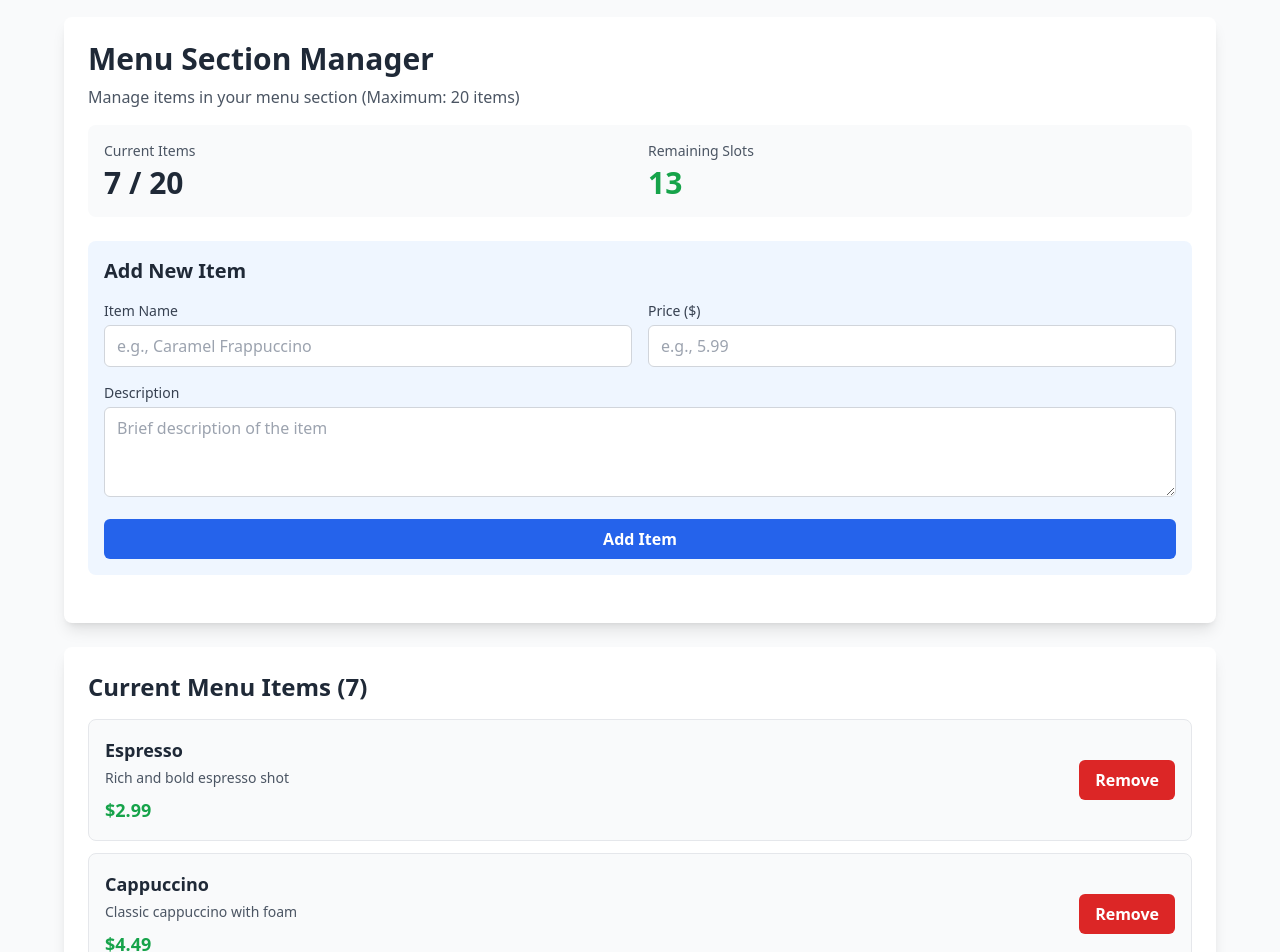
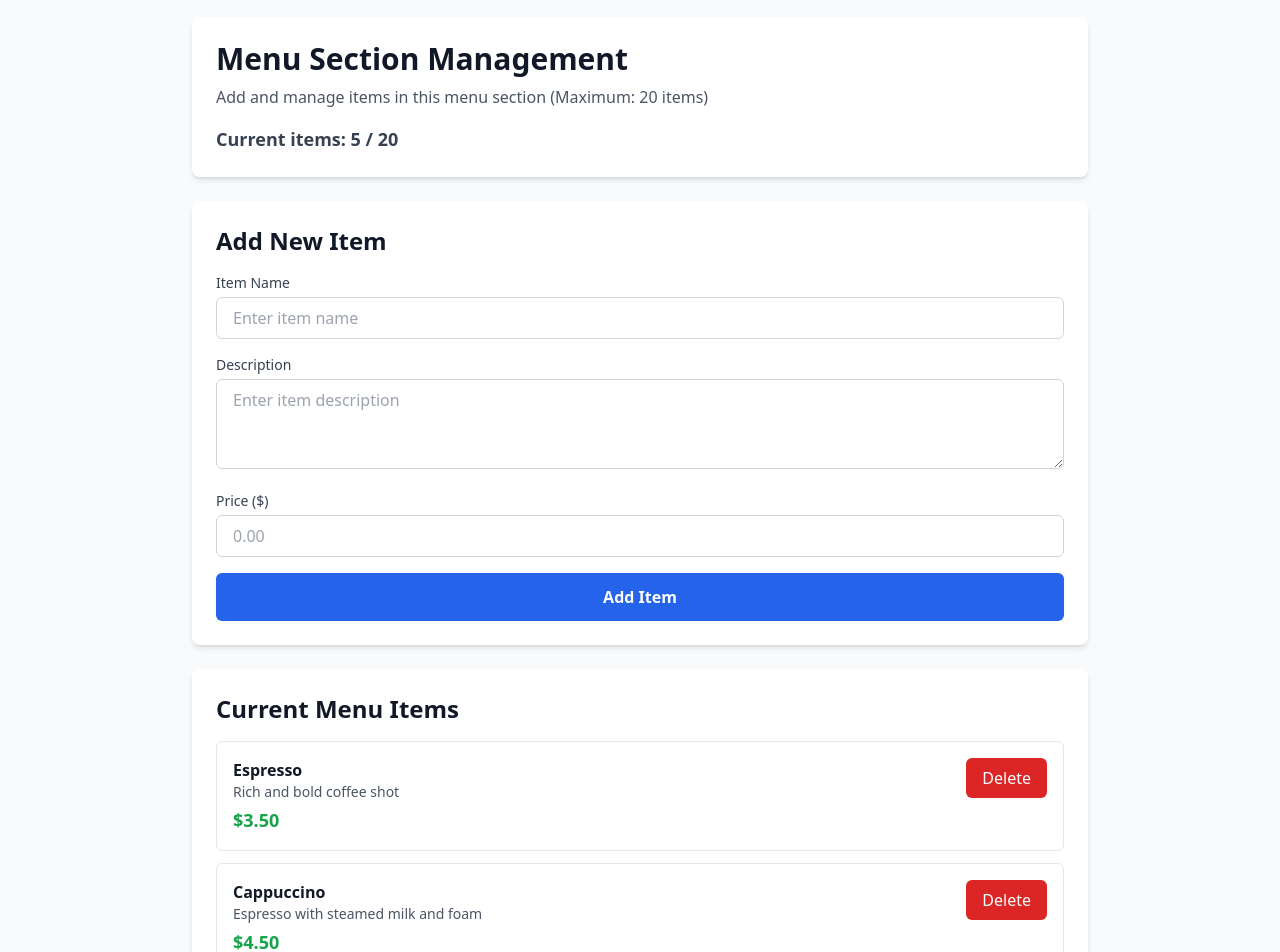
Before and after one commit to dhannan12/pilot-dev-test, a React (Vite) app: page / in a window 1280 px wide. Shown: the part 140-1092 px from the top of the page. Built offline with nearby package versions, Linux system fonts and the light colour scheme.

Commit message:
feat: SCRUM-1158 — AdminTriesTo

```diff
--- a/src/components/AdminTriesTo.tsx
+++ b/src/components/AdminTriesTo.tsx
@@ -1,7 +1,7 @@
 /**
- * AdminTriesTo — Admin interface for managing menu section items with 20-item limit enforcement
+ * AdminTriesTo — Admin menu section management with 20-item limit enforcement
  *
- * Features: item addition, limit validation, error messaging, item removal, item counter
+ * Features: item addition form, real-time validation, item limit warning, item removal, count display
  *
  * Ticket: SCRUM-1158 | Branch: proto/SCRUM-1151
  */
@@ -9,244 +9,188 @@
 import React, { useState } from 'react'
 
 interface MenuItem {
-  id: number
+  id: string
   name: string
+  description: string
   price: number
-  description: string
 }
 
-const INITIAL_MENU_ITEMS: MenuItem[] = [
-  { id: 1, name: 'Espresso', price: 2.99, description: 'Rich and bold espresso shot' },
-  { id: 2, name: 'Cappuccino', price: 4.49, description: 'Classic cappuccino with foam' },
-  { id: 3, name: 'Latte', price: 4.99, description: 'Smooth and creamy latte' },
-  { id: 4, name: 'Mocha', price: 5.49, description: 'Chocolate-infused coffee drink' },
-  { id: 5, name: 'Americano', price: 3.49, description: 'Espresso with hot water' },
-  { id: 6, name: 'Cold Brew', price: 4.29, description: 'Smooth cold-steeped coffee' },
-  { id: 7, name: 'Macchiato', price: 3.99, description: 'Espresso with a dollop of foam' },
+const MOCK_MENU_ITEMS: MenuItem[] = [
+  { id: '1', name: 'Espresso', description: 'Rich and bold coffee shot', price: 3.50 },
+  { id: '2', name: 'Cappuccino', description: 'Espresso with steamed milk and foam', price: 4.50 },
+  { id: '3', name: 'Latte', description: 'Smooth espresso with steamed milk', price: 4.75 },
+  { id: '4', name: 'Americano', description: 'Espresso with hot water', price: 3.75 },
+  { id: '5', name: 'Mocha', description: 'Espresso with chocolate and steamed milk', price: 5.25 },
 ]
 
+const MAX_ITEMS = 20
+
 export default function AdminTriesTo() {
-  const [menuItems, setMenuItems] = useState<MenuItem[]>(INITIAL_MENU_ITEMS)
-  const [itemName, setItemName] = useState('')
-  const [itemPrice, setItemPrice] = useState('')
-  const [itemDescription, setItemDescription] = useState('')
+  const [items, setItems] = useState<MenuItem[]>(MOCK_MENU_ITEMS)
+  const [name, setName] = useState('')
+  const [description, setDescription] = useState('')
+  const [price, setPrice] = useState('')
   const [error, setError] = useState('')
-  const [successMessage, setSuccessMessage] = useState('')
-
-  const MAX_ITEMS = 20
 
   const handleAddItem = (e: React.FormEvent) => {
     e.preventDefault()
     setError('')
-    setSuccessMessage('')
 
-    // Validate fields
-    if (!itemName.trim()) {
-      setError('Item name is required')
+    if (items.length >= MAX_ITEMS) {
+      setError(`Cannot add more than ${MAX_ITEMS} items to a menu section.`)
       return
     }
 
-    if (!itemPrice || parseFloat(itemPrice) <= 0) {
-      setError('Valid price is required')
+    if (!name.trim() || !description.trim() || !price) {
+      setError('All fields are required.')
       return
     }
 
-    if (!itemDescription.trim()) {
-      setError('Item description is required')
+    const priceNum = parseFloat(price)
+    if (isNaN(priceNum) || priceNum <= 0) {
+      setError('Price must be a valid positive number.')
       return
     }
 
-    // Check item limit
-    if (menuItems.length >= MAX_ITEMS) {
-      setError(`Cannot add more than ${MAX_ITEMS} items to a menu section`)
-      return
+    const newItem: MenuItem = {
+      id: Date.now().toString(),
+      name: name.trim(),
+      description: description.trim(),
+      price: priceNum,
     }
 
-    // Add new item
-    const newItem: MenuItem = {
-      id: Math.max(...menuItems.map(item => item.id), 0) + 1,
-      name: itemName.trim(),
-      price: parseFloat(itemPrice),
-      description: itemDescription.trim(),
+    setItems([...items, newItem])
+    setName('')
+    setDescription('')
+    setPrice('')
   }
 
-    setMenuItems([...menuItems, newItem])
-    setSuccessMessage(`"${newItem.name}" added successfully!`)
-
-    // Clear form
-    setItemName('')
-    setItemPrice('')
-    setItemDescription('')
+  const handleDeleteItem = (id: string) => {
+    setItems(items.filter(item => item.id !== id))
+    setError('')
   }
 
-  const handleRemoveItem = (id: number) => {
-    setMenuItems(menuItems.filter(item => item.id !== id))
-    setError('')
-    setSuccessMessage('Item removed successfully')
-  }
-
-  const itemsRemaining = MAX_ITEMS - menuItems.length
+  const isLimitReached = items.length >= MAX_ITEMS
 
   return (
     <div data-testid="admintriesto" className="min-h-screen bg-gray-50 p-8">
-      <div className="max-w-6xl mx-auto">
-        <div className="bg-white rounded-lg shadow-lg p-6 mb-6">
-          <h1 className="text-3xl font-bold text-gray-800 mb-2">
-            Menu Section Manager
-          </h1>
+      <div className="max-w-4xl mx-auto">
+        <div className="bg-white rounded-lg shadow-md p-6 mb-6">
+          <h1 className="text-3xl font-bold text-gray-900 mb-2">Menu Section Management</h1>
           <p className="text-gray-600 mb-4">
-            Manage items in your menu section (Maximum: {MAX_ITEMS} items)
+            Add and manage items in this menu section (Maximum: {MAX_ITEMS} items)
           </p>
-
-          {/* Item Counter */}
-          <div className="flex items-center gap-4 mb-6 p-4 bg-gray-50 rounded-lg">
-            <div className="flex-1">
-              <div className="text-sm text-gray-600 mb-1">Current Items</div>
-              <div className="text-3xl font-bold text-gray-800">
-                {menuItems.length} / {MAX_ITEMS}
-              </div>
-            </div>
-            <div className="flex-1">
-              <div className="text-sm text-gray-600 mb-1">Remaining Slots</div>
-              <div className={`text-3xl font-bold ${itemsRemaining <= 0 ? 'text-red-600' : itemsRemaining <= 5 ? 'text-yellow-600' : 'text-green-600'}`}>
-                {itemsRemaining}
-              </div>
+          <div className={`text-lg font-semibold ${isLimitReached ? 'text-red-600' : 'text-gray-700'}`}>
+            Current items: {items.length} / {MAX_ITEMS}
           </div>
         </div>
 
-          {/* Add Item Form */}
-          <form onSubmit={handleAddItem} className="mb-6 p-4 bg-blue-50 rounded-lg">
-            <h2 className="text-xl font-semibold text-gray-800 mb-4">
-              Add New Item
-            </h2>
+        <div className="bg-white rounded-lg shadow-md p-6 mb-6">
+          <h2 className="text-2xl font-bold text-gray-900 mb-4">Add New Item</h2>
 
-            <div className="grid grid-cols-1 md:grid-cols-2 gap-4 mb-4">
+          {error && (
+            <div className="mb-4 p-4 bg-red-100 border border-red-400 text-red-700 rounded">
+              {error}
+            </div>
+          )}
+
+          {isLimitReached && (
+            <div className="mb-4 p-4 bg-yellow-100 border border-yellow-400 text-yellow-800 rounded">
+              Warning: Maximum item limit reached. Remove items to add new ones.
+            </div>
+          )}
+
+          <form onSubmit={handleAddItem} className="space-y-4">
             <div>
-                <label htmlFor="item-name" className="block text-sm font-medium text-gray-700 mb-1">
+              <label htmlFor="name" className="block text-sm font-medium text-gray-700 mb-1">
                 Item Name
               </label>
               <input
-                  id="item-name"
+                id="name"
+                type="text"
                 data-testid="admintriesto-name"
-                  type="text"
-                  value={itemName}
-                  onChange={(e) => setItemName(e.target.value)}
-                  placeholder="e.g., Caramel Frappuccino"
-                  className="w-full px-3 py-2 border border-gray-300 rounded-md focus:outline-none focus:ring-2 focus:ring-blue-500"
+                value={name}
+                onChange={(e) => setName(e.target.value)}
+                className="w-full px-4 py-2 border border-gray-300 rounded-md focus:ring-2 focus:ring-blue-500 focus:border-transparent"
+                placeholder="Enter item name"
+                disabled={isLimitReached}
               />
             </div>
 
             <div>
-                <label htmlFor="item-price" className="block text-sm font-medium text-gray-700 mb-1">
+              <label htmlFor="description" className="block text-sm font-medium text-gray-700 mb-1">
+                Description
+              </label>
+              <textarea
+                id="description"
+                data-testid="admintriesto-description"
+                value={description}
+                onChange={(e) => setDescription(e.target.value)}
+                className="w-full px-4 py-2 border border-gray-300 rounded-md focus:ring-2 focus:ring-blue-500 focus:border-transparent"
+                placeholder="Enter item description"
+                rows={3}
+                disabled={isLimitReached}
+              />
+            </div>
+
+            <div>
+              <label htmlFor="price" className="block text-sm font-medium text-gray-700 mb-1">
                 Price ($)
               </label>
               <input
-                  id="item-price"
-                  data-testid="admintriesto-price"
+                id="price"
                 type="number"
                 step="0.01"
-                  value={itemPrice}
-                  onChange={(e) => setItemPrice(e.target.value)}
-                  placeholder="e.g., 5.99"
-                  className="w-full px-3 py-2 border border-gray-300 rounded-md focus:outline-none focus:ring-2 focus:ring-blue-500"
-                />
-              </div>
-            </div>
-
-            <div className="mb-4">
-              <label htmlFor="item-description" className="block text-sm font-medium text-gray-700 mb-1">
-                Description
-              </label>
-              <textarea
-                id="item-description"
-                data-testid="admintriesto-description"
-                value={itemDescription}
-                onChange={(e) => setItemDescription(e.target.value)}
-                placeholder="Brief description of the item"
-                rows={3}
-                className="w-full px-3 py-2 border border-gray-300 rounded-md focus:outline-none focus:ring-2 focus:ring-blue-500"
+                data-testid="admintriesto-price"
+                value={price}
+                onChange={(e) => setPrice(e.target.value)}
+                className="w-full px-4 py-2 border border-gray-300 rounded-md focus:ring-2 focus:ring-blue-500 focus:border-transparent"
+                placeholder="0.00"
+                disabled={isLimitReached}
               />
             </div>
 
             <button
-              data-testid="admintriesto-submit"
               type="submit"
-              disabled={menuItems.length >= MAX_ITEMS}
-              className={`w-full py-2 px-4 rounded-md font-semibold transition-colors ${
-                menuItems.length >= MAX_ITEMS
-                  ? 'bg-gray-400 text-gray-700 cursor-not-allowed'
+              data-testid="admintriesto-add"
+              disabled={isLimitReached}
+              className={`w-full py-3 px-6 rounded-md font-semibold transition-colors ${
+                isLimitReached
+                  ? 'bg-gray-300 text-gray-500 cursor-not-allowed'
                   : 'bg-blue-600 text-white hover:bg-blue-700'
               }`}
             >
-              {menuItems.length >= MAX_ITEMS ? 'Maximum Items Reached' : 'Add Item'}
+              {isLimitReached ? 'Limit Reached' : 'Add Item'}
             </button>
           </form>
-
-          {/* Error Message */}
-          {error && (
-            <div className="mb-4 p-4 bg-red-100 border border-red-400 text-red-700 rounded-md">
-              <div className="flex items-start">
-                <svg className="w-5 h-5 mr-2 mt-0.5" fill="currentColor" viewBox="0 0 20 20">
-                  <path fillRule="evenodd" d="M10 18a8 8 0 100-16 8 8 0 000 16zM8.707 7.293a1 1 0 00-1.414 1.414L8.586 10l-1.293 1.293a1 1 0 101.414 1.414L10 11.414l1.293 1.293a1 1 0 001.414-1.414L11.414 10l1.293-1.293a1 1 0 00-1.414-1.414L10 8.586 8.707 7.293z" clipRule="evenodd" />
-                </svg>
-                <span className="font-semibold">{error}</span>
-              </div>
-            </div>
-          )}
-
-          {/* Success Message */}
-          {successMessage && (
-            <div className="mb-4 p-4 bg-green-100 border border-green-400 text-green-700 rounded-md">
-              <div className="flex items-start">
-                <svg className="w-5 h-5 mr-2 mt-0.5" fill="currentColor" viewBox="0 0 20 20">
-                  <path fillRule="evenodd" d="M10 18a8 8 0 100-16 8 8 0 000 16zm3.707-9.293a1 1 0 00-1.414-1.414L9 10.586 7.707 9.293a1 1 0 00-1.414 1.414l2 2a1 1 0 001.414 0l4-4z" clipRule="evenodd" />
-                </svg>
-                <span className="font-semibold">{successMessage}</span>
-              </div>
-            </div>
-          )}
         </div>
 
-        {/* Menu Items List */}
-        <div className="bg-white rounded-lg shadow-lg p-6">
-          <h2 className="text-2xl font-bold text-gray-800 mb-4">
-            Current Menu Items ({menuItems.length})
-          </h2>
-
-          <div data-testid="admintriesto-list" className="space-y-3">
-            {menuItems.map((item) => (
-              <div
+        <div className="bg-white rounded-lg shadow-md p-6">
+          <h2 className="text-2xl font-bold text-gray-900 mb-4">Current Menu Items</h2>
+          <ul data-testid="admintriesto-list" className="space-y-3">
+            {items.map((item) => (
+              <li
                 key={item.id}
                 data-testid="admintriesto-item"
-                className="flex items-center justify-between p-4 bg-gray-50 rounded-lg border border-gray-200 hover:border-gray-300 transition-colors"
+                className="flex items-start justify-between p-4 border border-gray-200 rounded-md hover:bg-gray-50"
               >
                 <div className="flex-1">
-                  <h3 className="text-lg font-semibold text-gray-800">
-                    {item.name}
-                  </h3>
-                  <p className="text-sm text-gray-600 mt-1">
-                    {item.description}
-                  </p>
-                  <p className="text-lg font-bold text-green-600 mt-2">
-                    ${item.price.toFixed(2)}
-                  </p>
+                  <h3 className="font-semibold text-gray-900">{item.name}</h3>
+                  <p className="text-sm text-gray-600">{item.description}</p>
+                  <p className="text-lg font-bold text-green-600 mt-1">${item.price.toFixed(2)}</p>
                 </div>
                 <button
-                  data-testid="admintriesto-remove"
-                  onClick={() => handleRemoveItem(item.id)}
-                  className="ml-4 px-4 py-2 bg-red-600 text-white rounded-md hover:bg-red-700 transition-colors font-semibold"
+                  onClick={() => handleDeleteItem(item.id)}
+                  data-testid="admintriesto-delete"
+                  className="ml-4 px-4 py-2 bg-red-600 text-white rounded-md hover:bg-red-700 transition-colors"
                 >
-                  Remove
+                  Delete
                 </button>
-              </div>
+              </li>
             ))}
-          </div>
-
-          {menuItems.length === 0 && (
-            <div className="text-center py-12 text-gray-500">
-              <p className="text-lg">No items in this menu section yet.</p>
-              <p className="text-sm mt-2">Add your first item using the form above.</p>
-            </div>
+          </ul>
+          {items.length === 0 && (
+            <p className="text-gray-500 text-center py-8">No items in this section yet.</p>
           )}
         </div>
       </div>
```
Also changed, not shown: 1 other file (tests, documents, lock files or other folders). Lines whose indentation alone changed are shown as unchanged.
